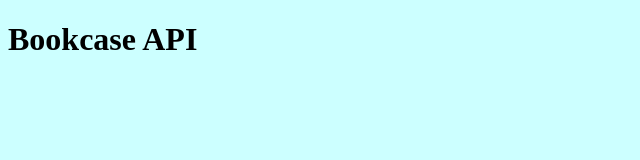
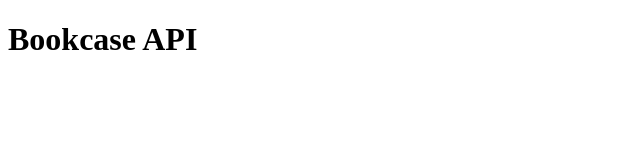
Before and after one commit to scottymccormick/bookcase-api, a website: page index.html in a window 1280 px wide. Shown: the whole page, without its empty margins (0-640 px from the left). Drawn offline with Linux system fonts and the light colour scheme.

Commit message:
remove css dir

```diff
--- a/css/style.css
+++ /dev/null
@@ -1,3 +0,0 @@
-body {
-  background-color: #00ffff33;
-}
--- a/index.html
+++ b/index.html
@@ -4,7 +4,6 @@
   <meta charset="UTF-8">
   <meta name="viewport" content="width=device-width, initial-scale=1.0">
   <meta http-equiv="X-UA-Compatible" content="ie=edge">
-  <link rel="stylesheet" href="css/style.css">
   <title>Bookcase API</title>
 </head>
 <body>
```
